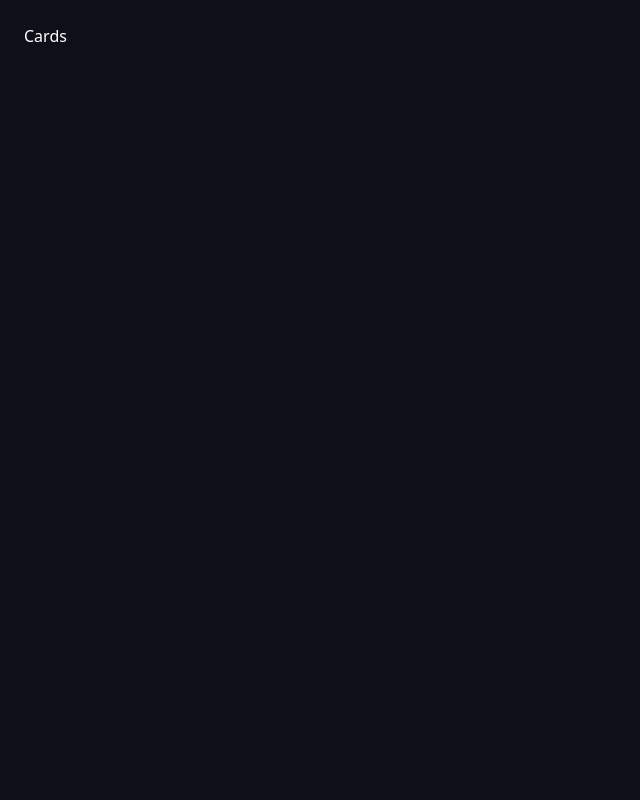
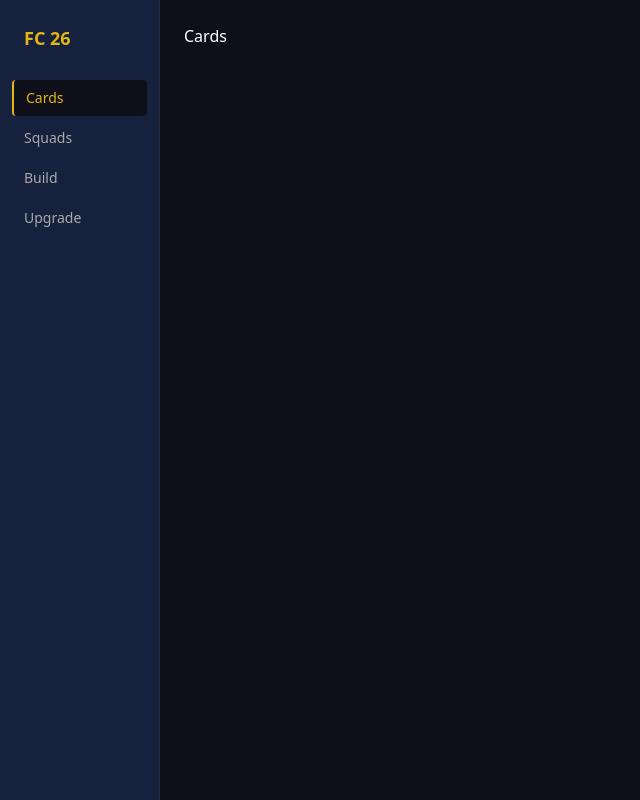
Before and after one commit to fuzzyqbit/footie, a React (Vite) app in the folder web/: page /cards in a window 1280 px wide. Shown: the whole page, without its empty margins (0-640 px from the left). Built offline with nearby package versions, Linux system fonts and the light colour scheme.

Commit message:
feat: Sidebar nav with four links and active-link gold styling

```diff
--- a/web/src/components/Sidebar.tsx
+++ b/web/src/components/Sidebar.tsx
@@ -1 +1,31 @@
-export default function Sidebar() { return <nav /> }
+import { NavLink } from 'react-router-dom'
+
+const LINKS = [
+  { to: '/cards', label: 'Cards' },
+  { to: '/squads', label: 'Squads' },
+  { to: '/build', label: 'Build' },
+  { to: '/upgrade', label: 'Upgrade' },
+]
+
+export default function Sidebar() {
+  return (
+    <nav className="w-40 flex-shrink-0 bg-card border-r border-border flex flex-col py-6 px-3 gap-1">
+      <div className="text-gold font-bold text-lg px-3 mb-6">FC 26</div>
+      {LINKS.map(({ to, label }) => (
+        <NavLink
+          key={to}
+          to={to}
+          className={({ isActive }) =>
+            `px-3 py-2 rounded text-sm font-medium transition-colors ${
+              isActive
+                ? 'text-gold bg-navy border-l-2 border-gold'
+                : 'text-muted hover:text-white hover:bg-navy'
+            }`
+          }
+        >
+          {label}
+        </NavLink>
+      ))}
+    </nav>
+  )
+}
```
Also changed, not shown: 1 other file (tests, documents, lock files or other folders).
